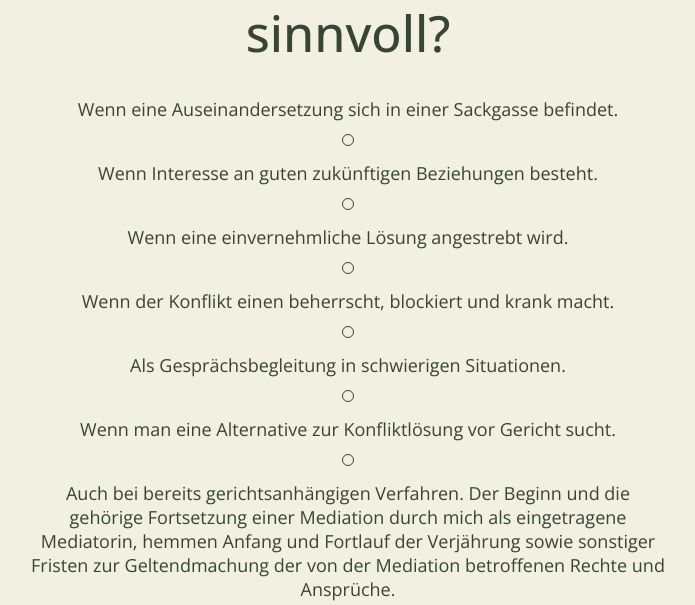
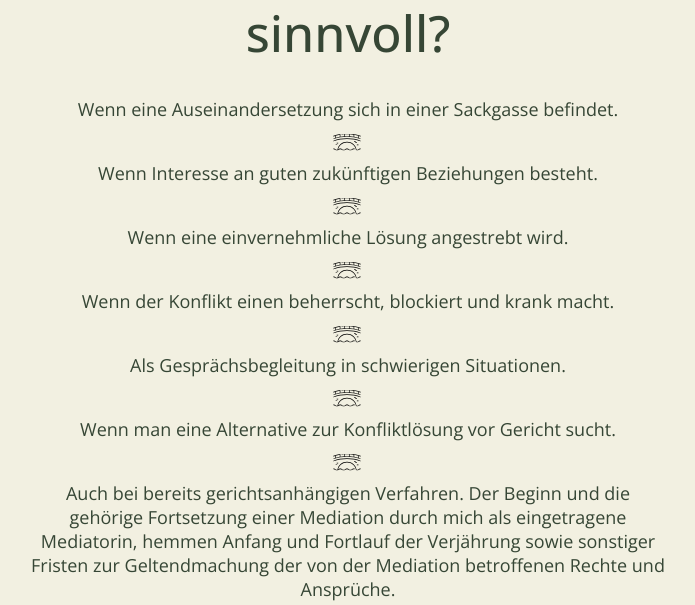
Before and after one commit to lukas2485/dieBrueckenbauerin, a PHP site: page /files/mediation.php in a window 1280 px wide. Shown: the part 5166-5771 px from the top of the page, without its empty margins (292-987 px from the left). Run offline with PHP 8.4, Linux system fonts and the light colour scheme.

Commit message:
Brücke als Aufzählungszeichen

```diff
--- a/css/sectionLayout.css
+++ b/css/sectionLayout.css
@@ -55,12 +55,13 @@
 
 .contentBox li::before {
     content: '';
-    height: 10px;
-    width: 10px;
-    border: 1px solid var(--mainColorheadline);
-    border-radius: 50%;
+    width: 30px;
+    height: 17px;
+    background-image: url(..//img/svg/Bruecke_ohne.svg);
+    background-repeat: no-repeat;
+    background-size: contain;
     position: absolute;
-    bottom: 9px;
+    bottom: 2px;
     left: 50%;
     transform: translate(-50%, -50%);
 }
@@ -70,7 +71,15 @@
 }
 
 .dark_section li::before {
-    border: 1px solid var(--lightColor);
+    background-image: url(../img/svg/Bruecke_ohne_weiss.svg);
+    width: 30px;
+    height: 17px;
+    background-repeat: no-repeat;
+    background-size: contain;
+    position: absolute;
+    bottom: 2px;
+    left: 50%;
+    transform: translate(-50%, -50%);
 }
 
 .introColumn {
```
Also changed, not shown: img/svg/Bruecke_ohne.svg (added), img/svg/Bruecke_ohne_weiss.svg (added).
